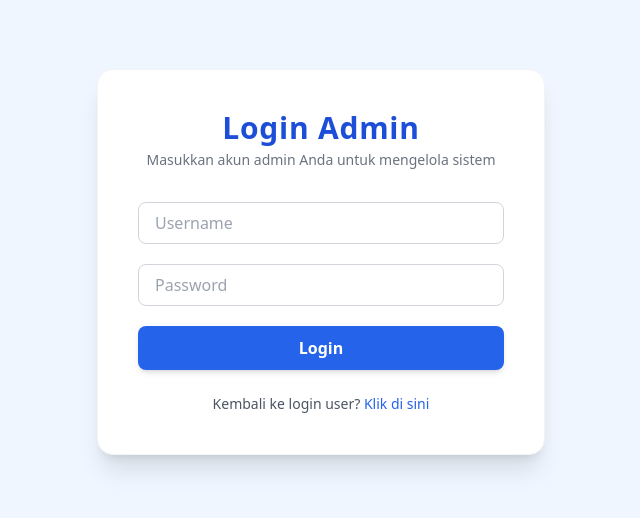
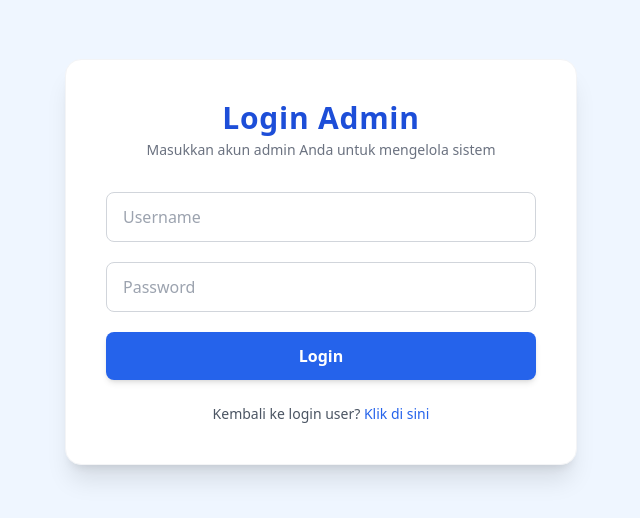
Before and after one commit to JienFran/UTS-AWP, a website: page admin_login.html in a window 1280 px wide. Shown: the part 138-656 px from the top of the page, without its empty margins (319-959 px from the left). Drawn offline with nearby package versions, Linux system fonts and the light colour scheme.

Commit message:
Refactor admin login page layout and styles

```diff
--- a/admin_login.html
+++ b/admin_login.html
@@ -8,56 +8,53 @@
   <script src="https://cdn.tailwindcss.com"></script>
 </head>
 
-<body class="min-h-screen flex items-center justify-center bg-blue-50">
+<body class="min-h-screen flex items-center justify-center bg-blue-50 px-4">
 
   <div
-    class="w-full max-w-md bg-white rounded-2xl shadow-xl p-8 sm:p-10 border border-gray-100 transition-all duration-300 hover:shadow-2xl">
+    class="w-full max-w-sm sm:max-w-md md:max-w-lg bg-white rounded-2xl shadow-xl p-6 sm:p-10 border border-gray-100 transition-all duration-300 hover:shadow-2xl">
+
     <div class="text-center mb-8">
-      <h2 class="text-3xl font-bold text-blue-700 tracking-wide">Login Admin</h2>
+      <h2 class="text-2xl sm:text-3xl font-bold text-blue-700 tracking-wide">Login Admin</h2>
       <p class="text-gray-500 text-sm mt-1">Masukkan akun admin Anda untuk mengelola sistem</p>
     </div>
 
     <form action="/admin_login" method="POST" class="space-y-5">
       <div>
         <input type="text" name="username" placeholder="Username"
-          class="w-full px-4 py-2 border border-gray-300 rounded-lg focus:ring-2 focus:ring-blue-500 focus:border-blue-500 outline-none transition duration-200">
+          class="w-full px-4 py-3 text-base border border-gray-300 rounded-lg focus:ring-2 focus:ring-blue-500 focus:border-blue-500 outline-none transition duration-200">
       </div>
       <div>
         <input type="password" name="password" placeholder="Password"
-          class="w-full px-4 py-2 border border-gray-300 rounded-lg focus:ring-2 focus:ring-blue-500 focus:border-blue-500 outline-none transition duration-200">
+          class="w-full px-4 py-3 text-base border border-gray-300 rounded-lg focus:ring-2 focus:ring-blue-500 focus:border-blue-500 outline-none transition duration-200">
       </div>
       <button type="submit"
-        class="w-full bg-blue-600 hover:bg-blue-700 text-white font-semibold py-2.5 rounded-lg shadow-md hover:shadow-lg transition duration-300">
+        class="w-full bg-blue-600 hover:bg-blue-700 text-white font-semibold py-3 rounded-lg text-base shadow-md hover:shadow-lg transition duration-300">
         Login
       </button>
     </form>
 
     <p class="text-sm text-center mt-6 text-gray-600">
       Kembali ke login user?
-      <a href="login.html" class="text-blue-600 font-medium hover:text-blue-700 hover:underline transition">Klik di
-        sini</a>
+      <a href="login.html" class="text-blue-600 font-medium hover:text-blue-700 hover:underline transition">
+        Klik di sini
+      </a>
     </p>
-
   </div>
 
   <style>
     body {
       animation: fadeIn 0.6s ease-in-out;
     }
-
     @keyframes fadeIn {
       from {
         opacity: 0;
         transform: translateY(10px);
       }
-
       to {
         opacity: 1;
         transform: translateY(0);
       }
     }
   </style>
-
 </body>
-
 </html>
```
